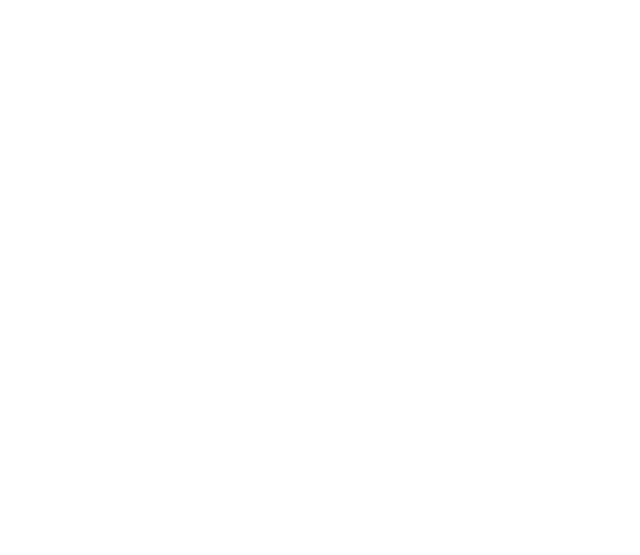
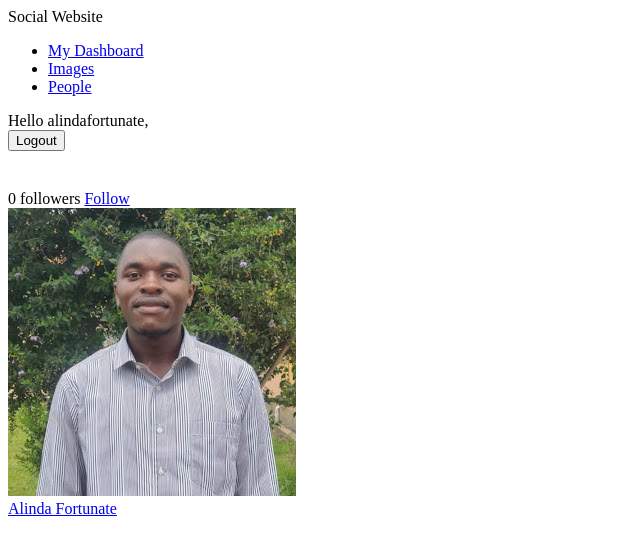
Before and after one commit to alindafortunate/Social_Website, a Django app: page /users/alindafortunate/ in a window 1280 px wide. Before the commit the part shown is empty. Shown: the top 555 px of the page, without its empty margins (0-640 px from the left). Run offline with Django 5.2, Linux system fonts and the light colour scheme; a user stored in the database is signed in; data comes from the database, SQL or seed files in the repository; some libraries are stand-ins or nearby versions.

Commit message:
Configured the account/detail.html template and understood the use of with on include tag

```diff
--- a/account/templates/account/detail.html
+++ b/account/templates/account/detail.html
@@ -0,0 +1,36 @@
+{% extends 'base.html' %}
+{% load thumbnail %}
+
+
+{% block title %}{{user.get_full_name}}{% endblock title %}
+
+
+{% block content %}
+<h1>{{user.get_full_name}}</h1>
+<div class="profile-info">
+    <img src="{% thumbnail user.profile.photo 180x180 %}" class="user-detail">
+
+</div>
+
+{% with total_followers=user.followers.count  %}
+<span class="count">
+    <span class="total">
+{{total_followers}}
+    </span>
+follower{{total_followers|pluralize}}
+</span>
+   <a href="#" data-id="{{user.id}}" data-action="{% if request.user in user.followers.all %}un{% endif %}follow" class="follow button">
+
+{% if request.user not in user.followers.all %}
+    Follow
+{% else %}
+    Unfollow
+{% endif %}
+   </a>
+<div id="image-list" class="image-container">
+{% include 'images/image/list_image.html' with images=user.images_created.all %}
+</div>
+{% endwith %}
+
+
+{% endblock content %}
--- a/account/templates/base.html
+++ b/account/templates/base.html
@@ -23,7 +23,7 @@
                 <a href="{% url 'images:list' %}">Images</a>
             </li>
             <li {% if section == 'people' %} class="selected" {% endif %}>
-                <a href="#">people</a>
+                <a href="{% url 'user_list' %}">People</a>
             </li>
         </ul>
         {% endif %}
```
Also changed, not shown: media/users/2025/09/02/Alinda.jpg (added), media/users/2025/09/02/Alinda.jpg.180x180_q85.jpg (added), media/users/2025/09/02/Alinda_5suMY4q.jpg (added), media/users/2025/09/02/Alinda_5suMY4q.jpg.180x180_q85.jpg (added), media/users/2025/09/02/vecteezy_gnomes-valentine.png (added), media/users/2025/09/02/vecteezy_gnomes-valentine.png.180x180_q85.png (added), 2 other files.
